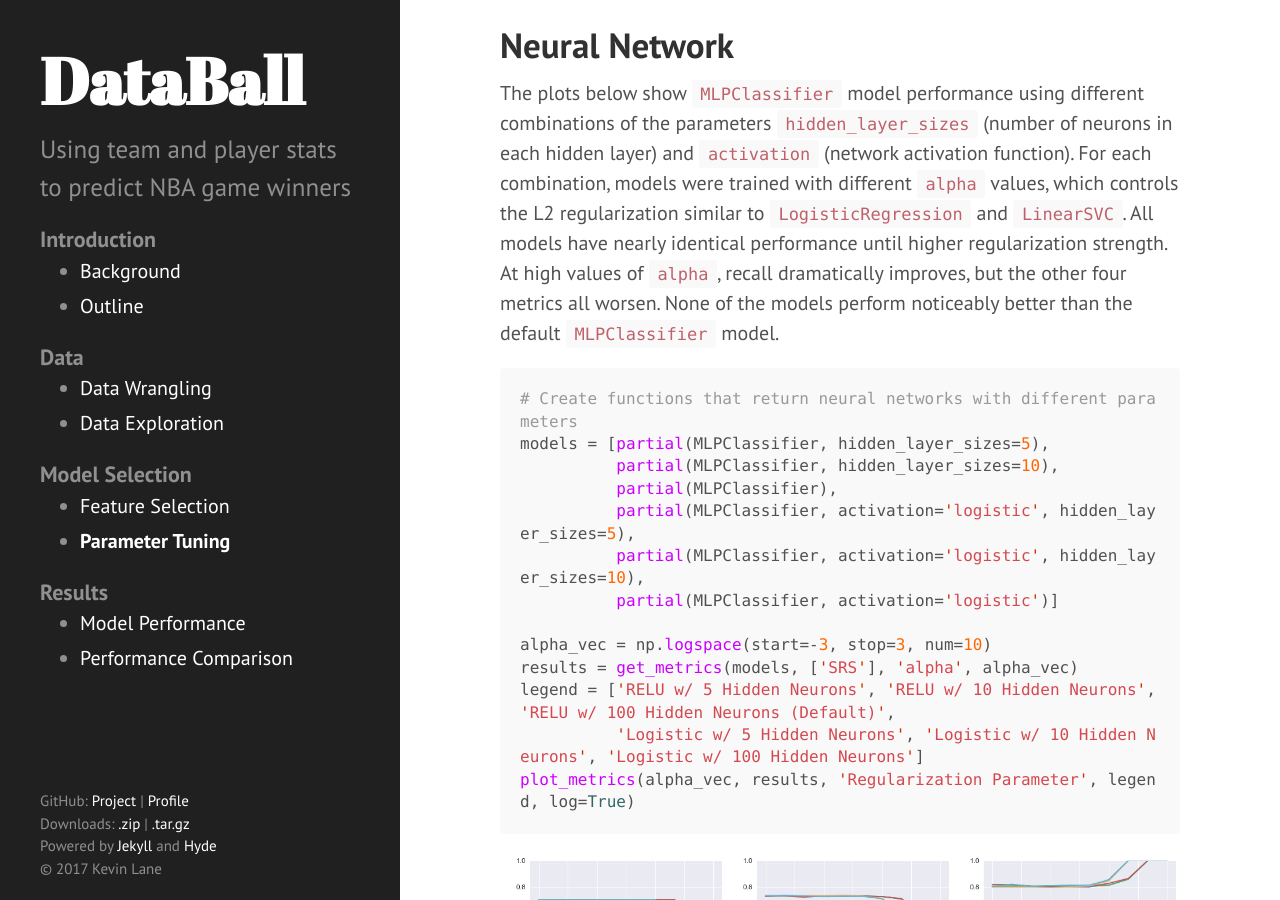
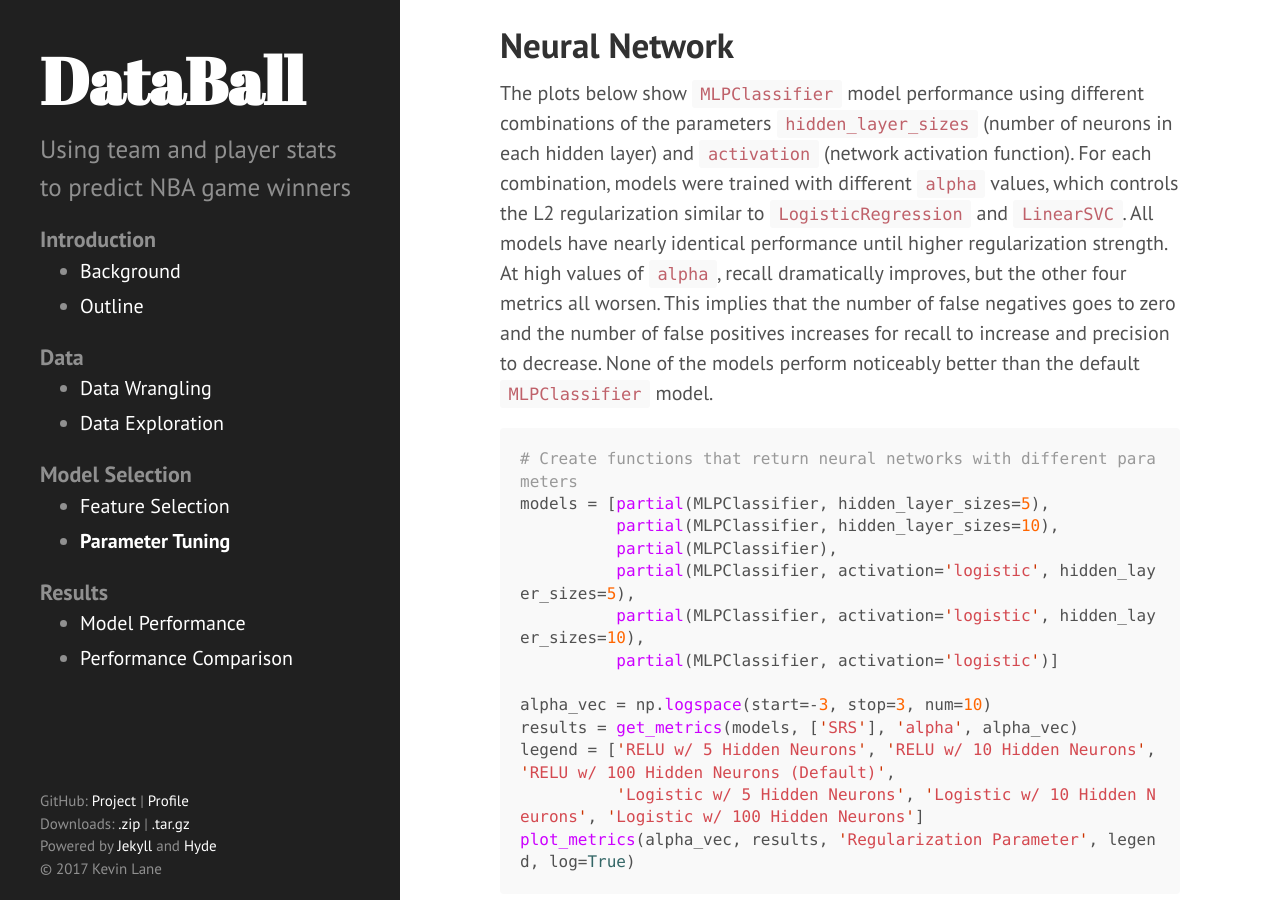
Before and after one commit to cedev935/databall-betting, a Jekyll site: the page built from docs/_pages/parameter-tuning.md, in a window 1280 px wide and 900 px high, scrolled down 7087 px. Built offline with Jekyll 4.4.1, drawn with Linux system fonts in a browser that asks for light colours; some of the changed text lies outside the part shown.

Commit message:
Address comments on parameter tuning page

````diff
--- a/docs/_pages/parameter-tuning.md
+++ b/docs/_pages/parameter-tuning.md
@@ -200,7 +200,7 @@ plot_metrics(n_vec, results, 'Forest Size', legend)
 
 # Neural Network
 
-The plots below show [`MLPClassifier`](http://scikit-learn.org/stable/modules/generated/sklearn.neural_network.MLPClassifier.html#sklearn.neural_network.MLPClassifier) model performance using different combinations of the parameters `hidden_layer_sizes` (number of neurons in each hidden layer) and `activation` (network activation function). For each combination, models were trained with different `alpha` values, which controls the L2 regularization similar to `LogisticRegression` and `LinearSVC`. All models have nearly identical performance until higher regularization strength. At high values of `alpha`, recall dramatically improves, but the other four metrics all worsen. None of the models perform noticeably better than the default `MLPClassifier` model.
+The plots below show [`MLPClassifier`](http://scikit-learn.org/stable/modules/generated/sklearn.neural_network.MLPClassifier.html#sklearn.neural_network.MLPClassifier) model performance using different combinations of the parameters `hidden_layer_sizes` (number of neurons in each hidden layer) and `activation` (network activation function). For each combination, models were trained with different `alpha` values, which controls the L2 regularization similar to `LogisticRegression` and `LinearSVC`. All models have nearly identical performance until higher regularization strength. At high values of `alpha`, recall dramatically improves, but the other four metrics all worsen. This implies that the number of false negatives goes to zero and the number of false positives increases for recall to increase and precision to decrease. None of the models perform noticeably better than the default `MLPClassifier` model.
 
 
 ```python
````
Also changed, not shown: other parts of docs/_pages/parameter-tuning.md (+1 -1 lines).
